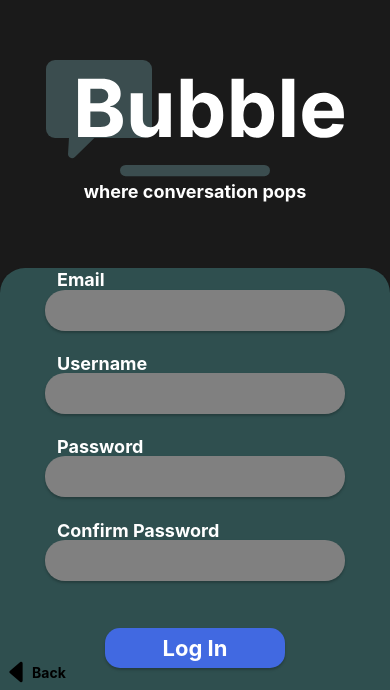
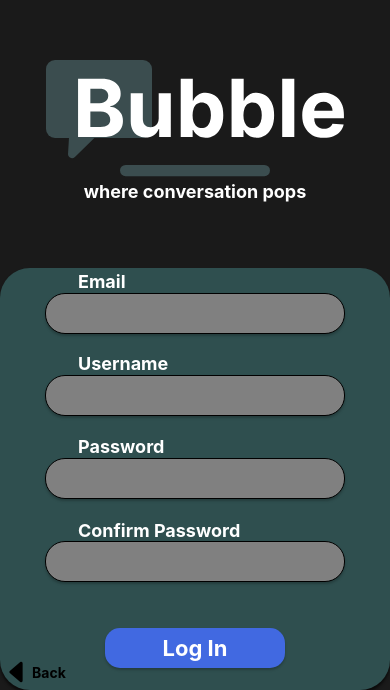
Before and after one commit to cse442-at-ub/project-group-byte-bandits, a React Native app in the folder app/: screen /UsernameRegister in a window 390 px wide. Shown: the part 154-844 px from the top of the page. Built offline with nearby package versions, Linux system fonts and the light colour scheme.

Commit message:
added border to input boxes + more consistent spacing with text

```diff
--- a/app/App.js
+++ b/app/App.js
@@ -15,11 +15,6 @@ const App = () => {
     // <UserContext.Provider value={{ /* your value here */ }}>
     <NavigationContainer>
       <Stack.Navigator>
-        <Stack.Screen
-          name="HomePageSocial"
-          options={{ headerShown: false }}
-          component={HomePageSocial}
-        />
         <Stack.Screen
           name="Login"
           options={{ headerShown: false }}
--- a/app/src/screens/Onboarding/Onboarding/usernameLogin.js
+++ b/app/src/screens/Onboarding/Onboarding/usernameLogin.js
@@ -5,12 +5,18 @@ import {
   StyleSheet,
   TextInput,
   TouchableOpacity,
+  SafeAreaView,
+  Dimensions,
 } from "react-native";
 import Ionicons from "react-native-vector-icons/Ionicons";
 import BubbleComponent from "../../../svgs/bubbleComponent";
 import LineComponent from "../../../svgs/lineComponent";
 
 const UsernameLogin = ({ navigation }) => {
+  const windowWidth = Dimensions.get("window").width;
+
+  // Calculating width of phone screen to dynamically change position of text
+  const leftIndentation = 0.1 * windowWidth;
   const [username, setUserName] = useState("");
   const [password, setPassword] = useState("");
 
@@ -62,7 +68,7 @@ const UsernameLogin = ({ navigation }) => {
               flexDirection: "row",
               width: "100%",
               height: "30%",
-              alignItems: "flex-start",
+              alignItems: "space-between",
             }}
           >
             <View
@@ -82,6 +88,7 @@ const UsernameLogin = ({ navigation }) => {
                   justifyContent: "center",
                   width: "80%",
                   height: "20%",
+                  marginBottom: 3,
                 }}
               >
                 <Text
@@ -89,7 +96,7 @@ const UsernameLogin = ({ navigation }) => {
                     color: "white",
                     fontWeight: "bold",
                     fontSize: 18,
-                    paddingLeft: 15,
+                    paddingLeft: leftIndentation,
                   }}
                 >
                   Username or Email
@@ -121,7 +128,7 @@ const UsernameLogin = ({ navigation }) => {
               flexDirection: "row",
               width: "100%",
               height: "30%",
-              alignItems: "flex-start",
+              alignItems: "space-between",
             }}
           >
             <View
@@ -148,7 +155,7 @@ const UsernameLogin = ({ navigation }) => {
                     color: "white",
                     fontWeight: "bold",
                     fontSize: 18,
-                    paddingLeft: 15,
+                    paddingLeft: leftIndentation,
                   }}
                 >
                   Password
@@ -283,6 +290,8 @@ const styles = StyleSheet.create({
     height: 60,
     width: 300,
     borderRadius: 20,
+    borderColor: "black",
+    borderWidth: 1,
     backgroundColor: "gray",
   },
   buttonText: {
@@ -311,8 +320,7 @@ const styles = StyleSheet.create({
     paddingTop: 20,
     height: "50%",
     backgroundColor: "darkslategrey",
-    borderTopRightRadius: 25,
-    borderTopLeftRadius: 25,
+    borderRadius: 30,
     shadowColor: "#000",
     shadowOffset: { width: 0, height: 3 },
     shadowOpacity: 0.6,
--- a/app/src/screens/Onboarding/Onboarding/usernameRegister.js
+++ b/app/src/screens/Onboarding/Onboarding/usernameRegister.js
@@ -6,15 +6,16 @@ import {
   TextInput,
   TouchableOpacity,
   SafeAreaView,
+  Dimensions,
 } from "react-native";
 import Ionicons from "react-native-vector-icons/Ionicons";
 import BubbleComponent from "../../../svgs/bubbleComponent";
 import LineComponent from "../../../svgs/lineComponent";
-import { Dimensions } from "react-native";
 
 const UsernameRegister = ({ navigation }) => {
+  // Calculating width of phone screen to dynamically change position of text
   const windowWidth = Dimensions.get("window").width;
-  const windowHeight = Dimensions.get("window").height;
+  const leftIndentation = 0.1 * windowWidth;
 
   const [email, setEmail] = useState("");
   const [username, setUserName] = useState("");
@@ -27,7 +28,7 @@ const UsernameRegister = ({ navigation }) => {
           <View style={styles.lowerOfUpper}>
             {/* View for Bubble Logo and Motto*/}
             <View style={styles.bubbleLogo}>
-              <BubbleComponent width={windowWidth} height={windowHeight} />
+              <BubbleComponent />
             </View>
             {/* View for Underline */}
             <View style={styles.underLineArea}>
@@ -76,6 +77,7 @@ const UsernameRegister = ({ navigation }) => {
                   justifyContent: "center",
                   width: "80%",
                   height: "20%",
+                  marginBottom: 3,
                 }}
               >
                 <Text
@@ -83,8 +85,7 @@ const UsernameRegister = ({ navigation }) => {
                     color: "white",
                     fontWeight: "bold",
                     fontSize: 18,
-                    paddingLeft: 18,
-                    paddingBottom: 3,
+                    paddingLeft: leftIndentation,
                   }}
                 >
                   Email
@@ -137,6 +138,7 @@ const UsernameRegister = ({ navigation }) => {
                   justifyContent: "center",
                   width: "80%",
                   height: "20%",
+                  marginBottom: 3,
                 }}
               >
                 <Text
@@ -144,8 +146,7 @@ const UsernameRegister = ({ navigation }) => {
                     color: "white",
                     fontWeight: "bold",
                     fontSize: 18,
-                    paddingLeft: 18,
-                    paddingBottom: 3,
+                    paddingLeft: leftIndentation,
                   }}
                 >
                   Username
@@ -197,6 +198,7 @@ const UsernameRegister = ({ navigation }) => {
                   justifyContent: "center",
                   width: "80%",
                   height: "20%",
+                  marginBottom: 3,
                 }}
               >
                 <Text
@@ -204,8 +206,7 @@ const UsernameRegister = ({ navigation }) => {
                     color: "white",
                     fontWeight: "bold",
                     fontSize: 18,
-                    paddingLeft: 18,
-                    paddingBottom: 3,
+                    paddingLeft: leftIndentation,
                   }}
                 >
                   Password
@@ -257,6 +258,7 @@ const UsernameRegister = ({ navigation }) => {
                   justifyContent: "center",
                   width: "80%",
                   height: "20%",
+                  marginBottom: 3,
                 }}
               >
                 <Text
@@ -264,8 +266,7 @@ const UsernameRegister = ({ navigation }) => {
                     color: "white",
                     fontWeight: "bold",
                     fontSize: 18,
-                    paddingLeft: 18,
-                    paddingBottom: 3,
+                    paddingLeft: leftIndentation,
                   }}
                 >
                   Confirm Password
@@ -390,6 +391,8 @@ const styles = StyleSheet.create({
     height: 41,
     width: 300,
     borderRadius: 20,
+    borderColor: "black",
+    borderWidth: 1,
     backgroundColor: "gray",
   },
 
@@ -418,8 +421,7 @@ const styles = StyleSheet.create({
     paddingTop: 5,
     height: "50%",
     backgroundColor: "darkslategrey",
-    borderTopRightRadius: 25,
-    borderTopLeftRadius: 25,
+    borderRadius: 30,
     shadowColor: "#000",
     shadowOffset: { width: 0, height: 3 },
     shadowOpacity: 0.6,
```
